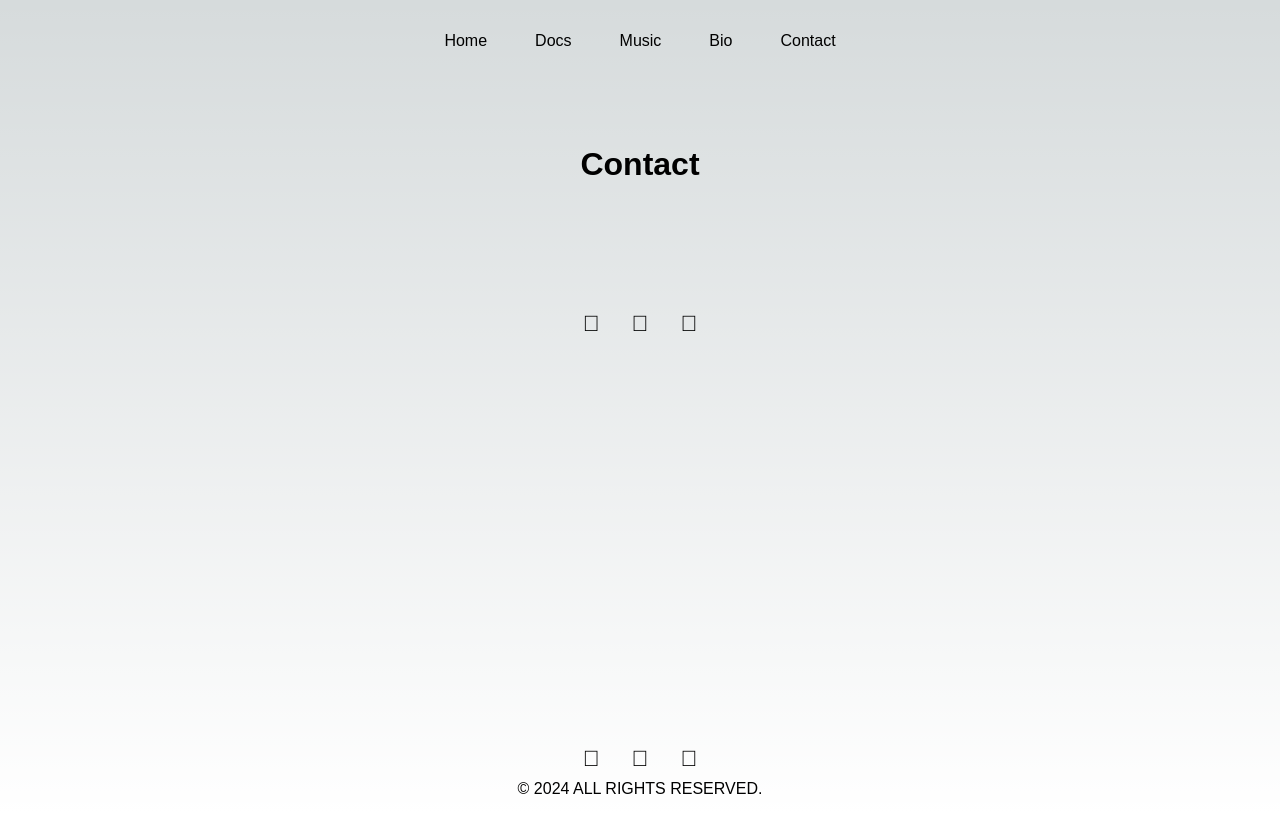
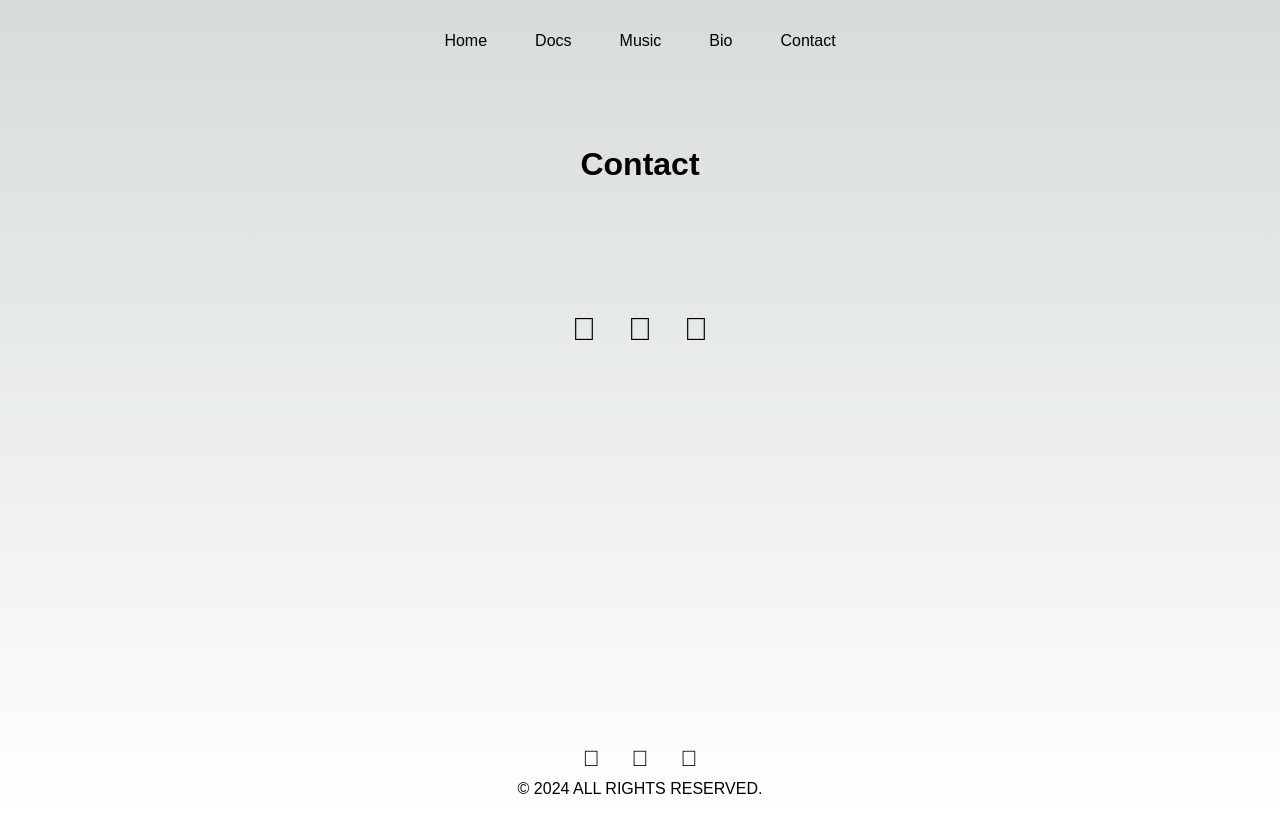
Before and after one commit to kaBeech/justins-webdev-crash-course, a Next.js app: page /contact in a window 1280 px wide. Built offline with nearby package versions, Linux system fonts and the light colour scheme; a web font is replaced by a local one.

Commit message:
Add props to SocialLinks Component
When adding Props to a Component, make sure to update that component
wherever it appears

```diff
--- a/src/components/footer.tsx
+++ b/src/components/footer.tsx
@@ -4,7 +4,7 @@ import SocialLinks from './socialLinks';
 const Footer = () => {
     return (
         <footer className='marginBottom1 marginLeft2 marginRight2 flex column alignCenter gapPoint5'>
-            <SocialLinks />
+            <SocialLinks class="textBigger" />
             <p>© 2024 ALL RIGHTS RESERVED.</p>
         </footer>);
 }
--- a/src/components/socialLinks.tsx
+++ b/src/components/socialLinks.tsx
@@ -6,7 +6,7 @@ interface SocialLinksProps {
 
 const SocialLinks = (props: SocialLinksProps) => {
     return (
-        <div className={props.class + " " + "textBigger flex gap2 wrap"}>
+        <div className={props.class + " " + "flex gap2 wrap"}>
             {/* These icons are made using a Nerd Font */}
             <a href="https://www.linkedin.com/in/justinjamesshort/"></a>
             <a href="http://soundcloud.com/holdyourcomposer"></a>
```
